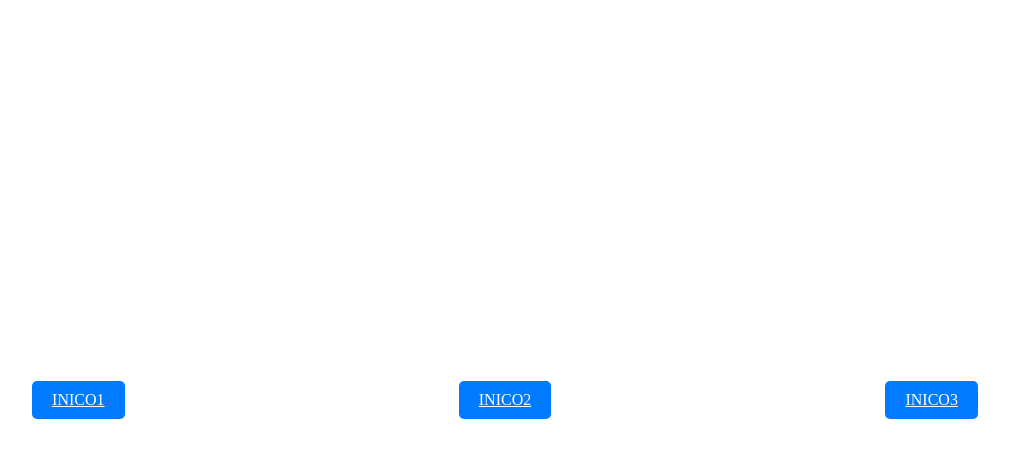
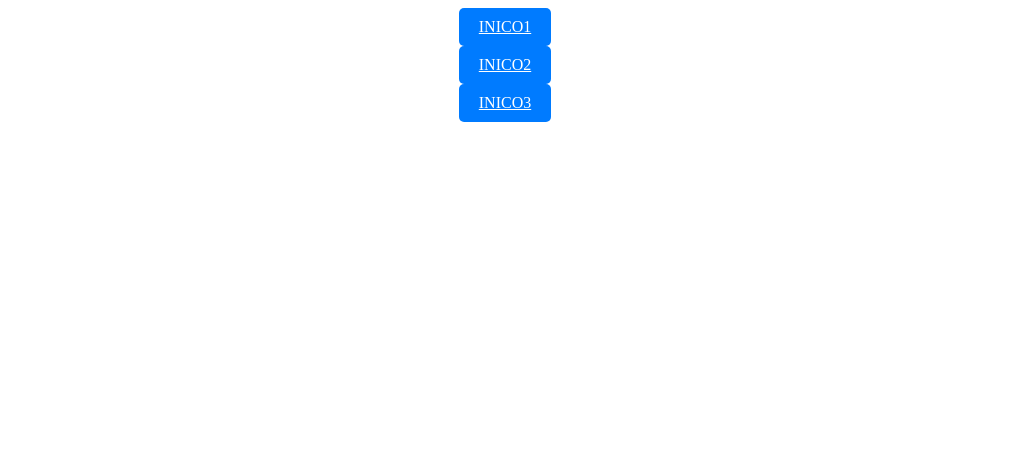
Before and after one commit to EBMEBM/web1, a plain HTML site: page index.html in a window 1280 px wide. Shown: the whole page, without its empty margins (135-1144 px from the left). Drawn offline with Linux system fonts and the light colour scheme.

Commit message:
Update index.html

```diff
--- a/index.html
+++ b/index.html
@@ -6,14 +6,14 @@
 <title>FlyLauncher</title>
 <style>
 
-    body {
+    .body {
         display: flex;
         justify-content: space-between;
         align-items: center;
         height: 100vh;
         margin: 0;
         padding: 0;
-        background-color: linear-gradient(to bottom,#000000,#31BEF2);
+        background: linear-gradient(to bottom,#000000,#31BEF2);
     }
     .container {
         display: flex;
```
